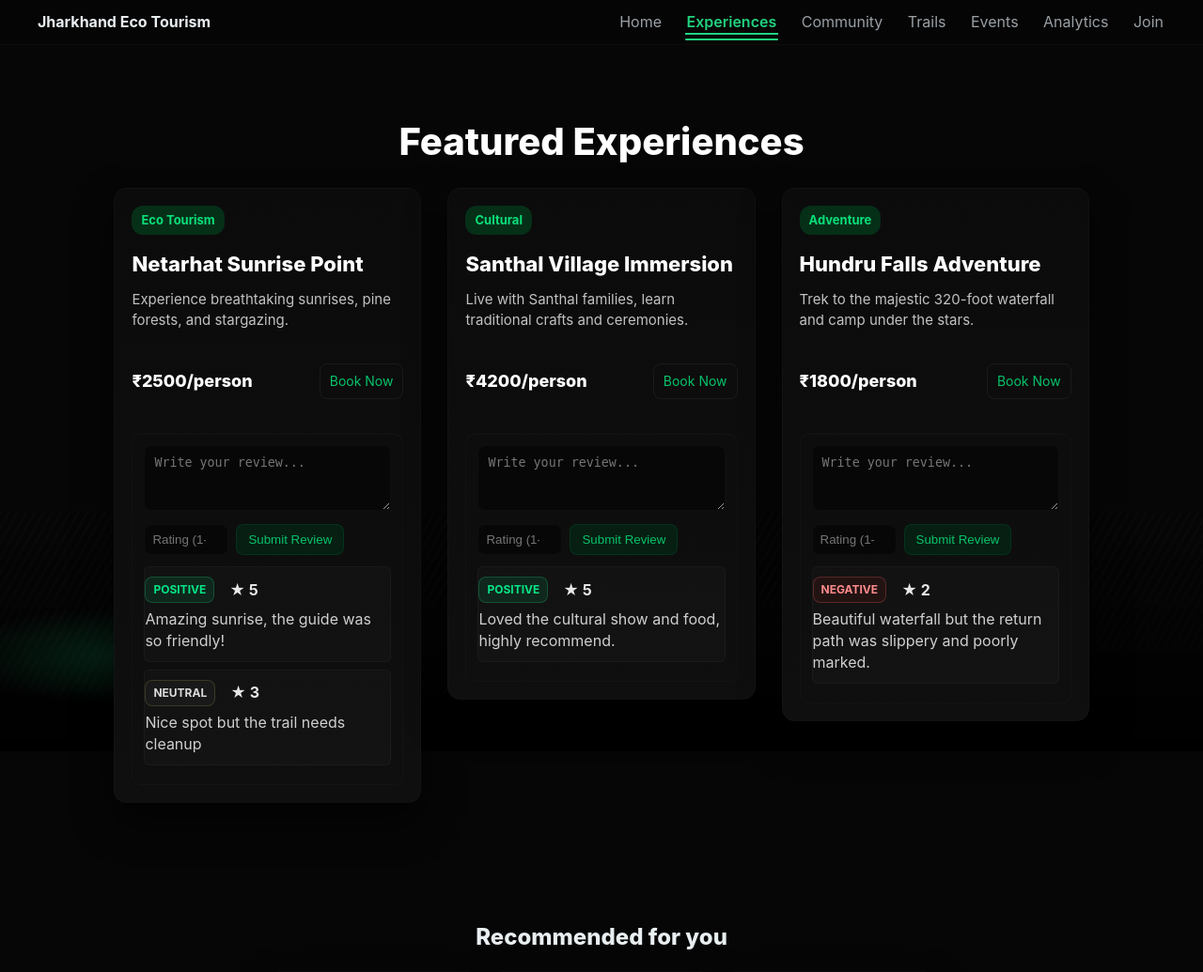
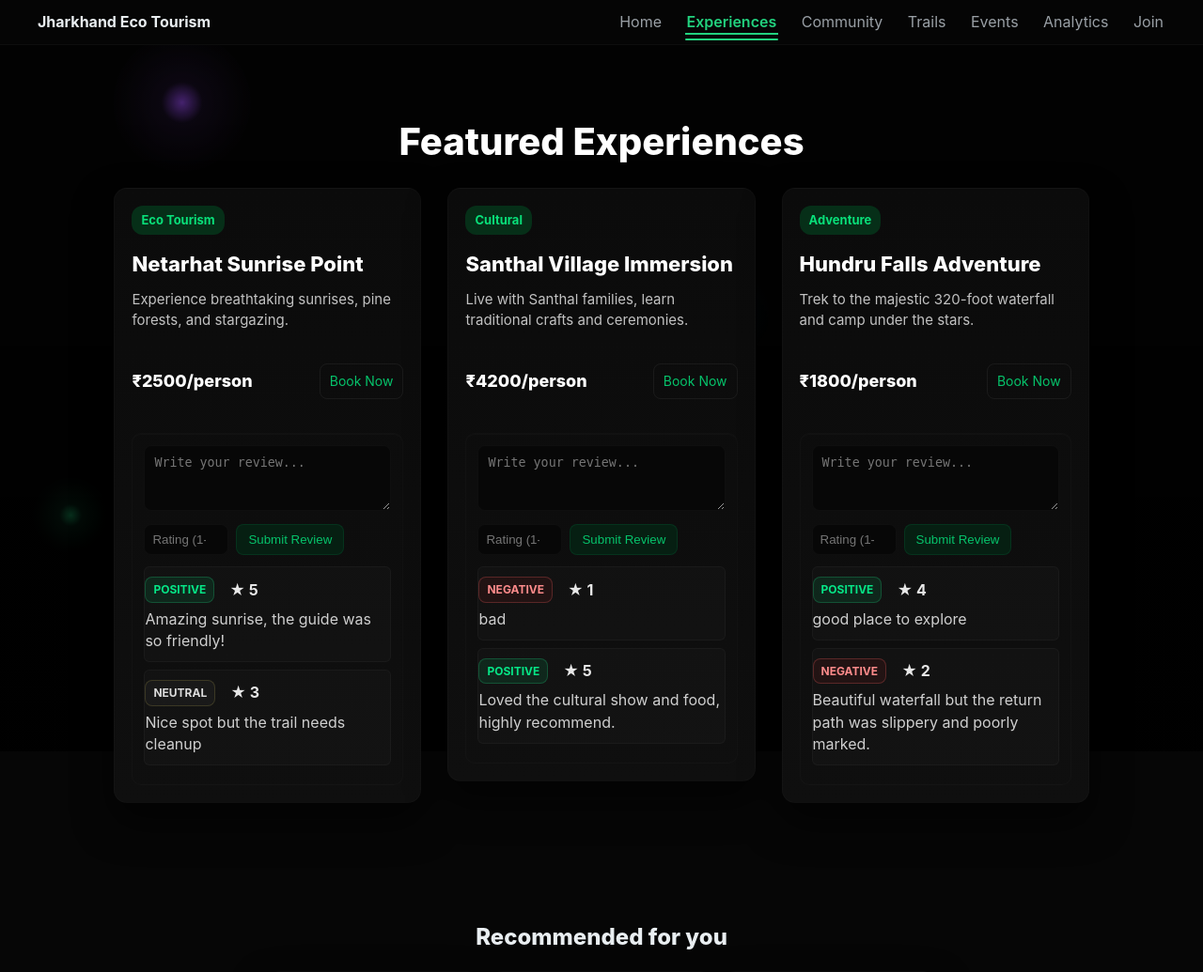
Before and after one commit to Abhishek6172/SIH_Jarkhand_ECO, a Flask app: page /experiences in a window 1280 px wide. Shown: the top 1035 px of the page at 94% size. Run offline with Flask 3, Linux system fonts and the light colour scheme.

Commit message:
Updated code

```diff
--- /dev/null
+++ b/static/css/bg.css
@@ -0,0 +1,46 @@
+/* bg.css - canvas background container & overlay (updated) */
+
+/* Remove older stripe overlays if present */
+body::before, body::after, .hero-bg, .hero-bg::before, .hero-bg::after {
+  display: none !important;
+  background: none !important;
+}
+
+/* Background container (holds canvas + overlay) */
+#bg-container {
+  position: fixed;
+  inset: 0;
+  width: 100vw;
+  height: 100vh;
+  z-index: 0;               /* behind site wrapper */
+  pointer-events: none;     /* canvas won't block clicks */
+  overflow: hidden;
+  background: transparent;
+}
+
+/* The canvas that draws everything */
+#bg-canvas {
+  position: absolute;
+  inset: 0;
+  width: 100%;
+  height: 100%;
+  display: block;
+  z-index: 0;
+}
+
+/* subtle overlay so foreground remains readable */
+.bg-overlay {
+  position: absolute;
+  inset: 0;
+  z-index: 1;
+  pointer-events: none;
+  background: linear-gradient(180deg, rgba(0,0,0,0.28), rgba(0,0,0,0.62));
+}
+
+/* keep site content above background */
+.site-wrapper { position: relative; z-index: 2; }
+
+/* hide on print */
+@media print {
+  #bg-container { display: none !important; }
+}
--- /dev/null
+++ b/static/js/bg.js
@@ -0,0 +1,303 @@
+/* bg.js - simplified: ONLY medium blobs (no tiny particles)
+   - Starts with 4 (configurable) medium blobs (min 4, max 6)
+   - Strict caps: maxTotalParticles small (default 8..12)
+   - Merging -> merged -> split (bounded); prevents exponential growth
+   - Pointer interaction retained
+*/
+
+(() => {
+  const container = document.getElementById('bg-container');
+  const canvas = document.getElementById('bg-canvas');
+  if (!container || !canvas) return;
+  const ctx = canvas.getContext('2d', { alpha: true });
+
+  // CONFIG: tweak to taste
+  const CONFIG = {
+    mediumCountInitial: 4,      // starting medium blobs (3..6 recommended)
+    mediumMin: 4,               // minimum mediums to keep
+    mediumMax: 6,               // absolute maximum medium blobs allowed at any time
+    mediumRadiusMin: 36,
+    mediumRadiusMax: 80,
+    mediumSpeedMin: 0.02,
+    mediumSpeedMax: 0.08,
+    mergedTTL: 1600,            // merged blob lifetime before splitting (ms)
+    splitPiecesMin: 3,          // when merged splits -> how many medium pieces
+    splitPiecesMax: 5,
+    mergeDistanceFactor: 0.9,   // relative to radii sum
+    cursorFollowStrength: 0.06,
+    cursorRepelRadius: 36,
+    fpsLimit: 60,
+    colors: ['rgba(34,211,127,0.18)', 'rgba(160,80,255,0.12)', 'rgba(24,160,255,0.10)'],
+    maxTotalParticles: 10       // hard cap (merged + mediums)
+  };
+
+  // state
+  let w = 0, h = 0, dpr = Math.max(1, Math.min(window.devicePixelRatio || 1, 2));
+  let particles = [];   // array of particle objects (only 'medium' and 'merged')
+  let lastFrame = performance.now();
+  let frameInterval = 1000 / CONFIG.fpsLimit;
+  let pointer = { x: 0.5, y: 0.5, active: false };
+  let idCounter = 1;
+
+  // util
+  const rand = (a,b) => a + Math.random()*(b-a);
+  const randInt = (a,b) => Math.floor(rand(a,b+1));
+  const clamp = (v,a,b) => Math.max(a, Math.min(b, v));
+  const nowMs = () => performance.now();
+
+  // resize
+  function resize(){
+    w = Math.max(1, container.clientWidth);
+    h = Math.max(1, container.clientHeight);
+    dpr = Math.max(1, Math.min(window.devicePixelRatio || 1, 2));
+    canvas.width = Math.round(w * dpr);
+    canvas.height = Math.round(h * dpr);
+    canvas.style.width = w + 'px';
+    canvas.style.height = h + 'px';
+    ctx.setTransform(dpr,0,0,dpr,0,0);
+  }
+
+  // create medium blob
+  function createMedium(x,y,opts={}){
+    const r = opts.r ?? rand(CONFIG.mediumRadiusMin, CONFIG.mediumRadiusMax);
+    const speed = opts.speed ?? rand(CONFIG.mediumSpeedMin, CONFIG.mediumSpeedMax);
+    return {
+      id: idCounter++,
+      type: 'medium',
+      x: x ?? rand(r, w - r),
+      y: y ?? rand(r, h - r),
+      vx: rand(-0.2,0.2)*speed,
+      vy: rand(-0.2,0.2)*speed,
+      r,
+      color: opts.color ?? CONFIG.colors[Math.floor(Math.random()*CONFIG.colors.length)],
+      speed,
+      createdAt: nowMs()
+    };
+  }
+
+  // merged temporary blob (created by medium-medium merge)
+  function createMerged(x,y,fromIds,combinedRadius){
+    return {
+      id: idCounter++,
+      type:'merged',
+      x, y,
+      vx: 0, vy: 0,
+      r: combinedRadius,
+      color: CONFIG.colors[Math.floor(Math.random()*CONFIG.colors.length)],
+      createdAt: nowMs(),
+      fromIds: fromIds.slice(),
+      splitAt: nowMs() + CONFIG.mergedTTL
+    };
+  }
+
+  // initialize: create only medium blobs
+  function init(){
+    resize();
+    particles = [];
+    const initial = clamp(CONFIG.mediumCountInitial, CONFIG.mediumMin, CONFIG.mediumMax);
+    for(let i=0;i<initial && particles.length < CONFIG.maxTotalParticles;i++){
+      particles.push(createMedium());
+    }
+    lastFrame = nowMs();
+    requestAnimationFrame(loop);
+  }
+
+  // draw helpers
+  function drawParticle(p, tNow){
+    // medium or merged: larger gradient
+    const pulse = 1 + Math.sin(tNow*0.002 + (p.id%9))*0.04;
+    const radius = p.r * pulse;
+    const grad = ctx.createRadialGradient(p.x,p.y,0,p.x,p.y,radius*1.2);
+    const col0 = p.color.replace(/,\s*[\d.]+\)$/, ',0.95)');
+    grad.addColorStop(0, col0);
+    grad.addColorStop(0.25, p.color);
+    grad.addColorStop(0.7, p.color.replace(/,\s*[\d.]+\)$/, ',0.03)'));
+    grad.addColorStop(1, 'rgba(0,0,0,0)');
+    ctx.fillStyle = grad;
+    ctx.beginPath();
+    ctx.arc(p.x,p.y,radius,0,Math.PI*2);
+    ctx.fill();
+  }
+
+  // update physics
+  function update(tNow, dt){
+    const delta = dt / 16.6667; // normalize to 60fps unit
+
+    // move particles
+    for(let p of particles){
+      if(p.type === 'medium' || p.type === 'merged'){
+        // pointer influence: medium/merged follow slower
+        if(pointer.active){
+          const px = pointer.x * w, py = pointer.y * h;
+          const dx = px - p.x, dy = py - p.y;
+          const dist = Math.hypot(dx,dy) + 1e-6;
+          const basePull = CONFIG.cursorFollowStrength * (p.type === 'merged' ? 0.6 : 0.85);
+          p.vx += (dx/dist) * basePull * (p.speed || 0.5) * delta;
+          p.vy += (dy/dist) * basePull * (p.speed || 0.5) * delta;
+          if(dist < CONFIG.cursorRepelRadius){
+            const repel = 0.16 * (1 - dist/CONFIG.cursorRepelRadius);
+            p.vx -= (dx/dist) * repel * delta;
+            p.vy -= (dy/dist) * repel * delta;
+          }
+        }
+
+        // slight jitter
+        p.vx += (Math.random()-0.5)*0.002*delta;
+        p.vy += (Math.random()-0.5)*0.002*delta;
+
+        const typeScale = (p.type === 'merged' ? 0.9 : 1.0);
+        p.x += p.vx * 40 * typeScale * delta;
+        p.y += p.vy * 40 * typeScale * delta;
+
+        // containment bounce
+        const margin = Math.max(6, p.r*0.5);
+        if(p.x < margin){ p.x = margin; p.vx *= -0.45; }
+        if(p.x > w - margin){ p.x = w - margin; p.vx *= -0.45; }
+        if(p.y < margin){ p.y = margin; p.vy *= -0.45; }
+        if(p.y > h - margin){ p.y = h - margin; p.vy *= -0.45; }
+      }
+    }
+
+    // MERGING LOGIC — medium + medium only (mediums limited to mediumMax)
+    const mediums = particles.filter(p => p.type === 'medium');
+    const used = new Set();
+    for(let i=0;i<mediums.length;i++){
+      const a = mediums[i];
+      if(used.has(a.id)) continue;
+      for(let j=i+1;j<mediums.length;j++){
+        const b = mediums[j];
+        if(used.has(b.id)) continue;
+        const dx = a.x - b.x, dy = a.y - b.y;
+        const d = Math.hypot(dx,dy);
+        if(d < (a.r + b.r) * CONFIG.mergeDistanceFactor){
+          // create merged blob at midpoint, radius proportional to combined area (safe)
+          const combinedRadius = Math.min(Math.sqrt(a.r*a.r + b.r*b.r) * 1.05, CONFIG.mediumRadiusMax*1.25);
+          const mx = (a.x + b.x)/2, my = (a.y + b.y)/2;
+          // remove a and b
+          particles = particles.filter(p => p.id !== a.id && p.id !== b.id);
+          used.add(a.id); used.add(b.id);
+          // add merged (net particle count reduces by 1)
+          particles.push(createMerged(mx,my,[a.id,b.id], combinedRadius));
+          break;
+        }
+      }
+    }
+
+    // merged TTL -> split into bounded mediums (respect mediumMax and overall cap)
+    const mergedList = particles.filter(p => p.type === 'merged');
+    for(let m of mergedList){
+      if(tNow >= m.splitAt){
+        const pieces = randInt(CONFIG.splitPiecesMin, CONFIG.splitPiecesMax);
+        const curMediumCount = particles.filter(p => p.type === 'medium').length;
+        const allowedNewByMedium = Math.max(0, CONFIG.mediumMax - curMediumCount);
+        const totalAfterRemove = particles.length - 1; // if we remove merged
+        const availableSlots = Math.max(0, CONFIG.maxTotalParticles - totalAfterRemove);
+        const spawnCount = Math.min(pieces, allowedNewByMedium || CONFIG.mediumMin, availableSlots);
+        const newMediums = [];
+        for(let k=0;k<spawnCount;k++){
+          const angle = Math.random()*Math.PI*2;
+          const distance = rand(8, Math.min(80, m.r*0.6));
+          const cx = clamp(m.x + Math.cos(angle)*distance, 20, w-20);
+          const cy = clamp(m.y + Math.sin(angle)*distance, 20, h-20);
+          const nm = createMedium(cx, cy, { r: rand(CONFIG.mediumRadiusMin, CONFIG.mediumRadiusMax) });
+          nm.vx += Math.cos(angle)*rand(0.6, 2.2);
+          nm.vy += Math.sin(angle)*rand(0.6, 2.2);
+          newMediums.push(nm);
+        }
+        particles = particles.filter(p => p.id !== m.id);
+        if(newMediums.length) particles.push(...newMediums);
+        else {
+          // fallback: convert to a single medium if no spawn allowed and capacity permits
+          if(particles.length < CONFIG.maxTotalParticles){
+            const fallback = createMedium(m.x, m.y, { r: clamp(m.r*0.7, CONFIG.mediumRadiusMin, CONFIG.mediumRadiusMax) });
+            particles.push(fallback);
+          }
+        }
+      }
+    }
+
+    // SAFETY: ensure particle count <= maxTotalParticles (drop oldest merged first, then oldest medium)
+    if(particles.length > CONFIG.maxTotalParticles){
+      // sort by createdAt ascending (oldest first)
+      particles.sort((a,b)=> (a.createdAt||0) - (b.createdAt||0));
+      while(particles.length > CONFIG.maxTotalParticles) particles.shift();
+    }
+  }
+
+  // render
+  function render(tNow){
+    ctx.clearRect(0,0,w,h);
+    ctx.fillStyle = 'rgba(6,6,6,0.12)';
+    ctx.fillRect(0,0,w,h);
+
+    ctx.globalCompositeOperation = 'screen';
+    for(const p of particles){
+      drawParticle(p, tNow);
+    }
+
+    // cursor visual
+    if(pointer.active){
+      const cx = pointer.x * w, cy = pointer.y * h;
+      const gg = ctx.createRadialGradient(cx,cy,0,cx,cy,80);
+      gg.addColorStop(0, 'rgba(255,255,255,0.08)');
+      gg.addColorStop(0.12, 'rgba(255,255,255,0.03)');
+      gg.addColorStop(1, 'rgba(0,0,0,0)');
+      ctx.fillStyle = gg;
+      ctx.beginPath(); ctx.arc(cx,cy,80,0,Math.PI*2); ctx.fill();
+      ctx.globalCompositeOperation = 'lighter';
+      ctx.fillStyle = 'rgba(255,255,255,0.9)';
+      ctx.beginPath(); ctx.arc(cx,cy,4,0,Math.PI*2); ctx.fill();
+      ctx.globalCompositeOperation = 'source-over';
+    }
+  }
+
+  // main loop
+  function loop(tNow){
+    requestAnimationFrame(loop);
+    const elapsed = tNow - lastFrame;
+    if(elapsed < frameInterval) return;
+    lastFrame = tNow;
+    update(tNow, elapsed);
+    render(tNow);
+  }
+
+  // pointer handlers
+  function updatePointer(e){
+    let px = 0, py = 0;
+    if(e.touches && e.touches.length){
+      px = e.touches[0].clientX; py = e.touches[0].clientY;
+    } else {
+      px = e.clientX; py = e.clientY;
+    }
+    pointer.x = clamp(px / w, 0, 1);
+    pointer.y = clamp(py / h, 0, 1);
+    pointer.active = true;
+  }
+  function clearPointer(){ pointer.active = false; }
+
+  // safe resize debounce
+  function onResize(){
+    clearTimeout(window._bgResizeTO);
+    window._bgResizeTO = setTimeout(()=>{
+      resize();
+      for(let p of particles){
+        p.x = clamp(p.x, 0, w);
+        p.y = clamp(p.y, 0, h);
+      }
+    }, 90);
+  }
+
+  // init listeners
+  window.addEventListener('mousemove', updatePointer, { passive:true });
+  window.addEventListener('touchstart', updatePointer, { passive:true });
+  window.addEventListener('touchmove', updatePointer, { passive:true });
+  window.addEventListener('mouseleave', clearPointer, { passive:true });
+  window.addEventListener('mouseout', clearPointer, { passive:true });
+  window.addEventListener('touchend', clearPointer, { passive:true });
+  window.addEventListener('resize', onResize, { passive:true });
+
+  // start
+  if(document.readyState==='complete' || document.readyState==='interactive') init();
+  else window.addEventListener('DOMContentLoaded', init, { once:true });
+
+})();
--- a/templates/base.html
+++ b/templates/base.html
@@ -5,12 +5,21 @@
   <meta name="viewport" content="width=device-width,initial-scale=1" />
   <title>{% block title %}Jharkhand Eco Tourism{% endblock %}</title>
 
-  <!-- CSS -->
+  <!-- Main site CSS -->
   <link rel="stylesheet" href="{{ url_for('static', filename='css/styles.css') }}">
+
+  <!-- Background CSS (keeps separation) -->
+  <link rel="stylesheet" href="{{ url_for('static', filename='css/bg.css') }}">
 
   {% block head_extra %}{% endblock %}
 </head>
 <body>
+  <!-- Background canvas container (always present, invisible to pointer events) -->
+  <div id="bg-container" aria-hidden="true">
+    <canvas id="bg-canvas"></canvas>
+    <div class="bg-overlay"></div>
+  </div>
+
   <div class="site-wrapper">
     <!-- Header -->
     <header class="site-header">
@@ -82,6 +91,12 @@
     })();
   </script>
 
+  <!-- Background JS (load after page so canvas exists) -->
+  <script src="{{ url_for('static', filename='js/bg.js') }}"></script>
+<div id="bg-container" aria-hidden="true">
+  <canvas id="bg-canvas" width="100" height="100"></canvas>
+  <div class="bg-overlay"></div>
+</div>
   {% block scripts %}{% endblock %}
 </body>
 </html>
```
Also changed, not shown: data/sample_data.json (+88 -22 lines), static/css/styles.css (line endings or trailing spaces).
